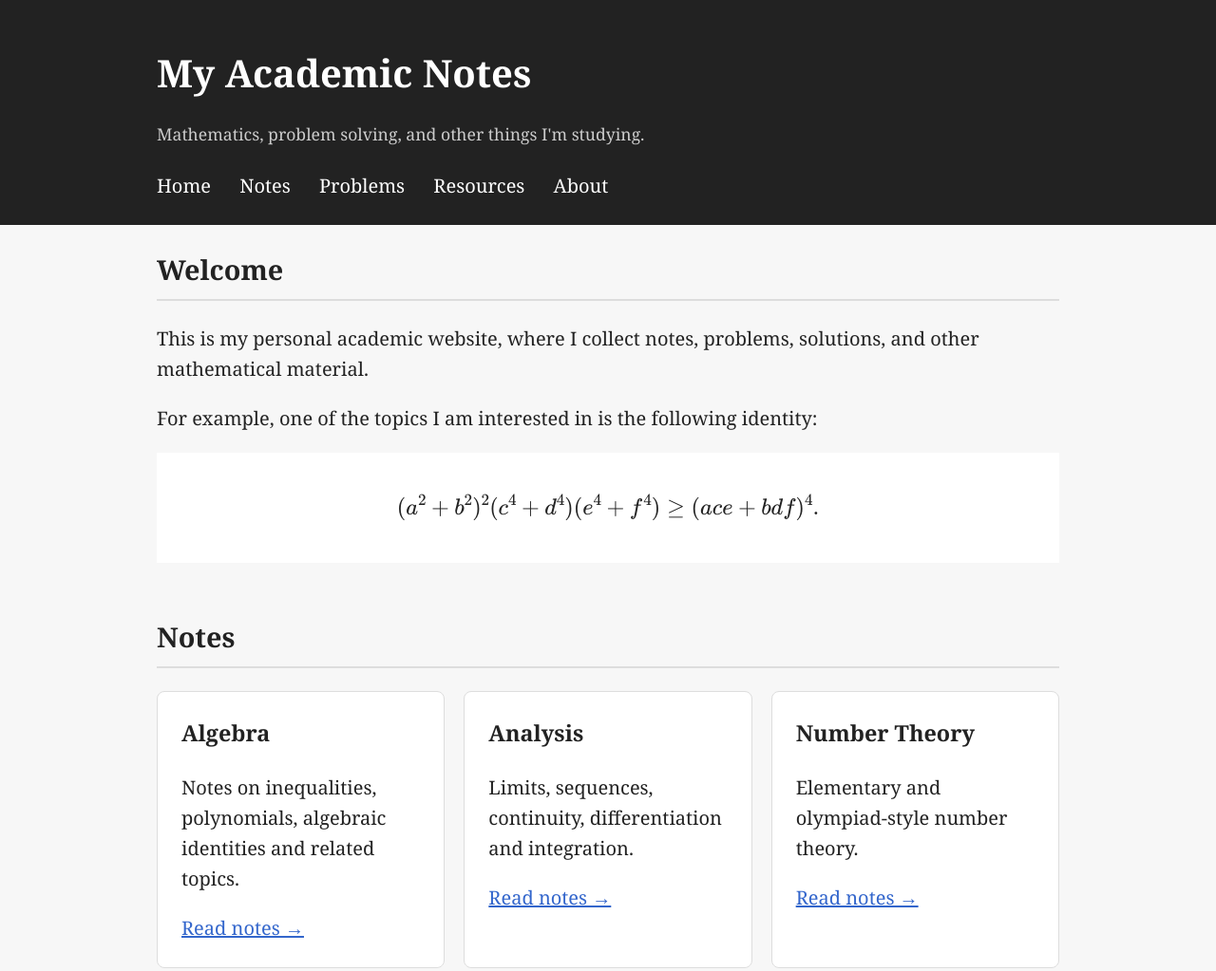
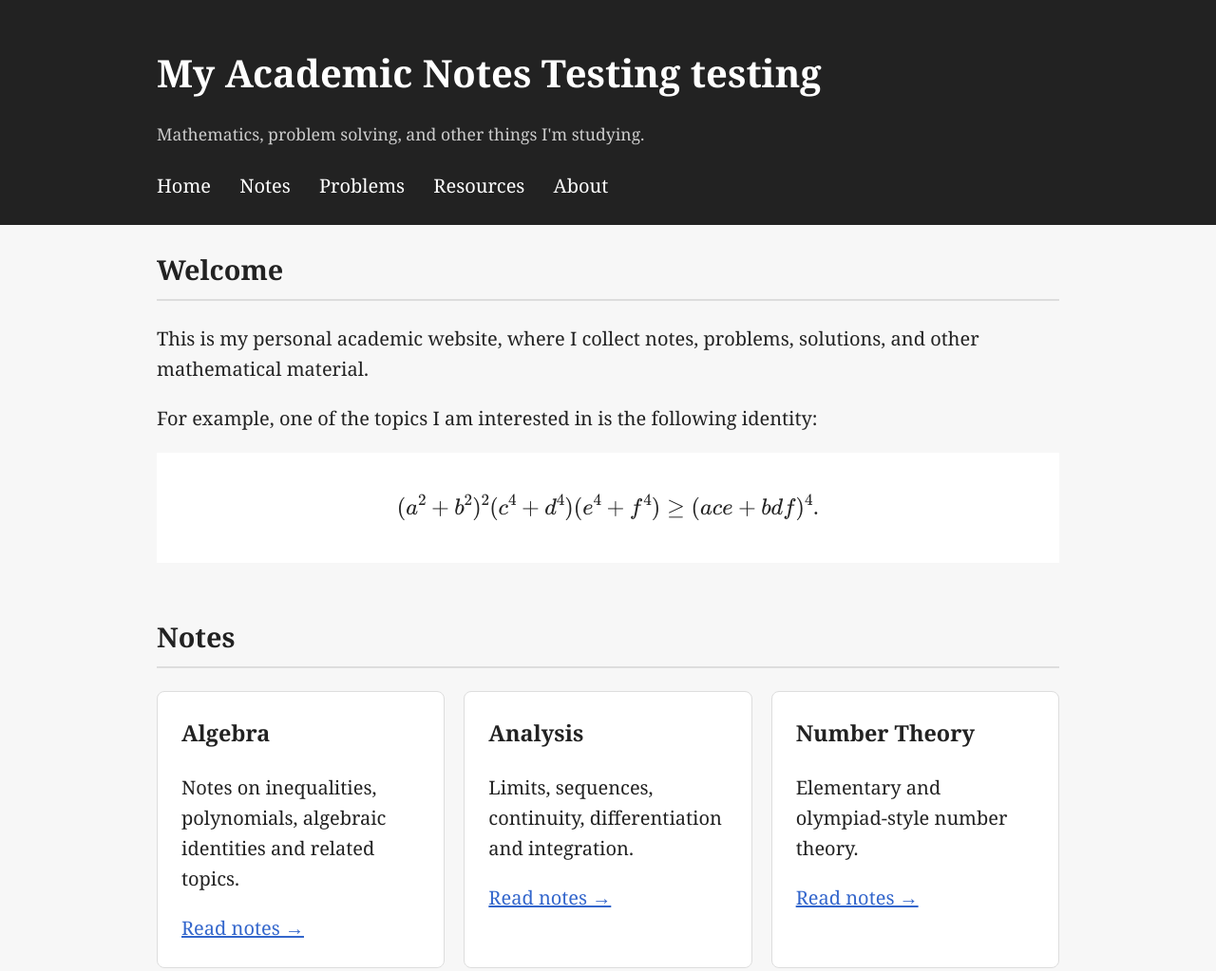
Before and after one commit to nabodorbuco/tkonkurranse, a plain HTML site: page index.html in a window 1280 px wide. Shown: the top 1023 px of the page at 95% size. Drawn offline with nearby package versions, Linux system fonts and the light colour scheme.

Commit message:
Update index.html

```diff
--- a/index.html
+++ b/index.html
@@ -28,7 +28,7 @@
 
 <header>
     <div class="container">
-        <h1>My Academic Notes</h1>
+        <h1>My Academic Notes Testing testing</h1>
 
         <p class="subtitle">
             Mathematics, problem solving, and other things I'm studying.
```
